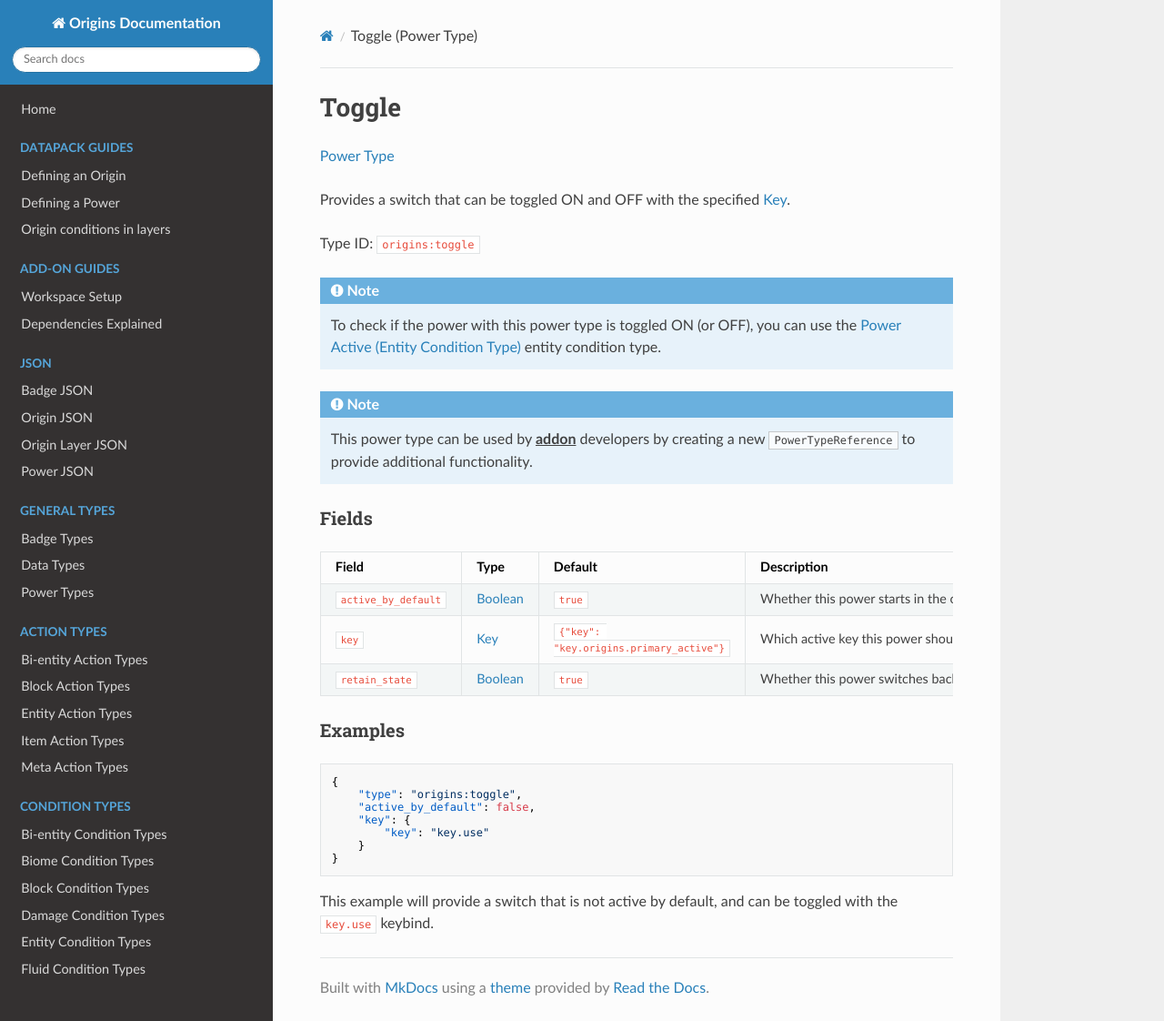
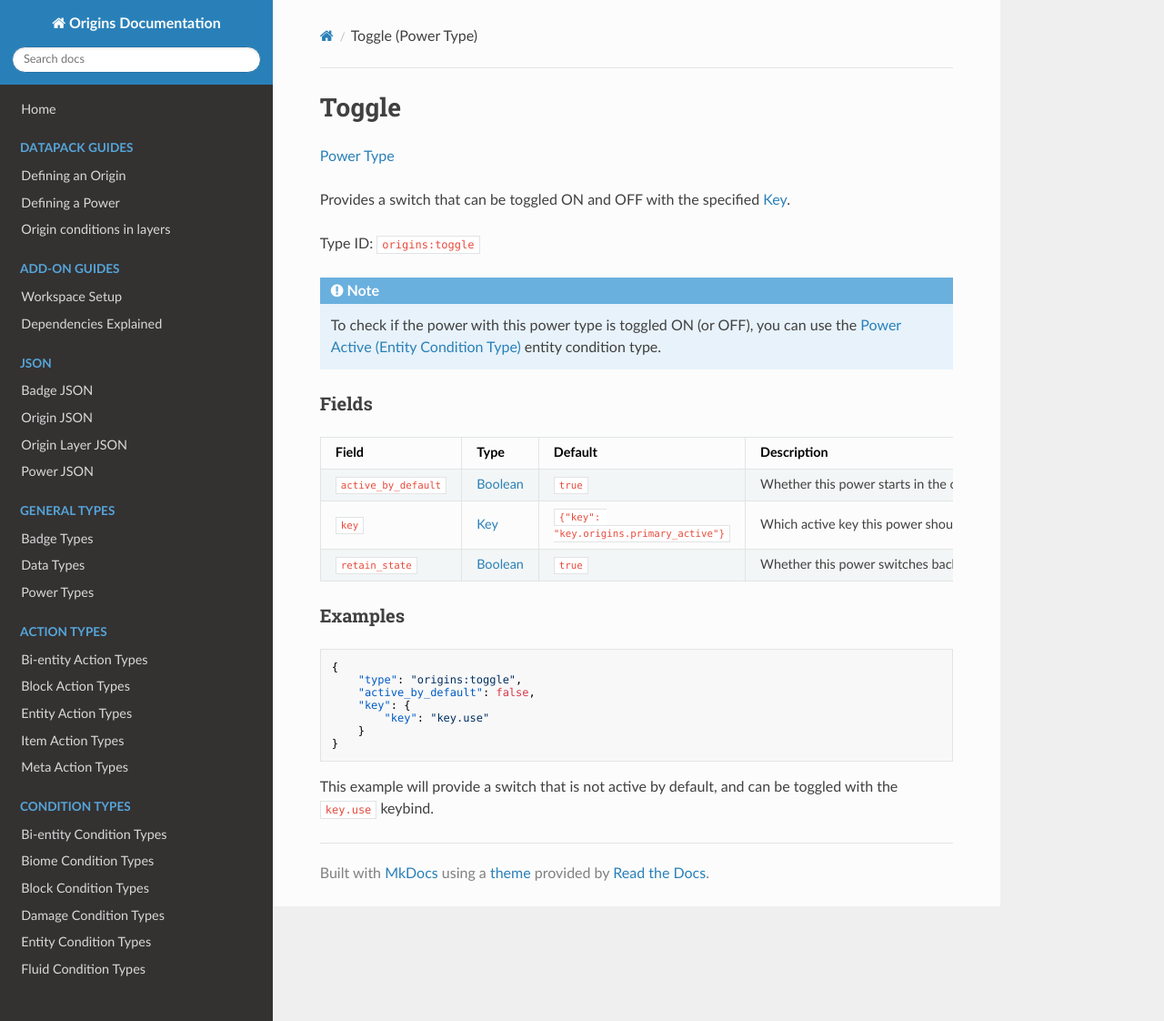
Before and after one commit to apace100/origins-docs, an MkDocs documentation site: the page built from docs/types/power_types/toggle.md, in a window 1280 px wide and 1122 px high. Shown: the whole window at 91% size. Built offline with MkDocs 1.6.1, drawn with Linux system fonts in a browser that asks for light colours; nearby versions of some CDN libraries.

Commit message:
Updated `toggle.md` (Power Types)
Removed the second admonition note to avoid confusion

```diff
--- a/docs/types/power_types/toggle.md
+++ b/docs/types/power_types/toggle.md
@@ -14,10 +14,6 @@ Type ID: `origins:toggle`
 !!! note
 
     To check if the power with this power type is toggled ON (or OFF), you can use the [Power Active (Entity Condition Type)](../entity_condition_types/power_active.md) entity condition type.
-
-!!! note
-
-    This power type can be used by <u>**addon**</u> developers by creating a new `PowerTypeReference` to provide additional functionality.
 
 
 ### Fields
```
